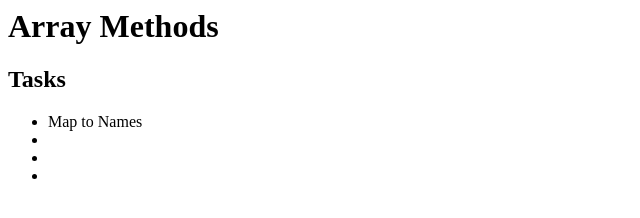
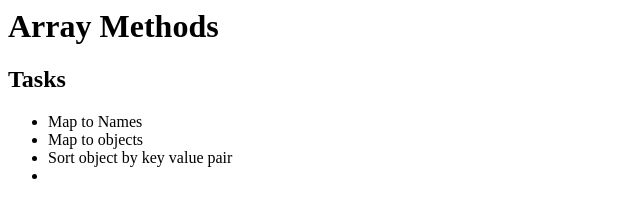
Before and after one commit to yugmani/js-array-methods-jsinfo-2, a website: page index.html in a window 1280 px wide. Shown: the whole page, without its empty margins (0-640 px from the left). Drawn offline with Linux system fonts and the light colour scheme.

Commit message:
refactor

```diff
--- a/index.html
+++ b/index.html
@@ -3,8 +3,8 @@
 <h2>Tasks</h2>
 <ul>
   <li>Map to Names</li>
-  <li></li>
-  <li></li>
+  <li>Map to objects</li>
+  <li>Sort object by key value pair</li>
   <li></li>
 </ul>
 </div>
--- a/index.js
+++ b/index.js
@@ -53,7 +53,10 @@ const sortByAge = (arr) => {
 
 console.log(sortByAge(users));
 
+// Reverse the letters of each word in a group of words.
+// ******************************************************
 
+// Complete the function that accepts a string parameter, and reverses each word in the string. All spaces in the string should be retained.
 function reverseWords(str) {
   // Go for it
  return str
```
